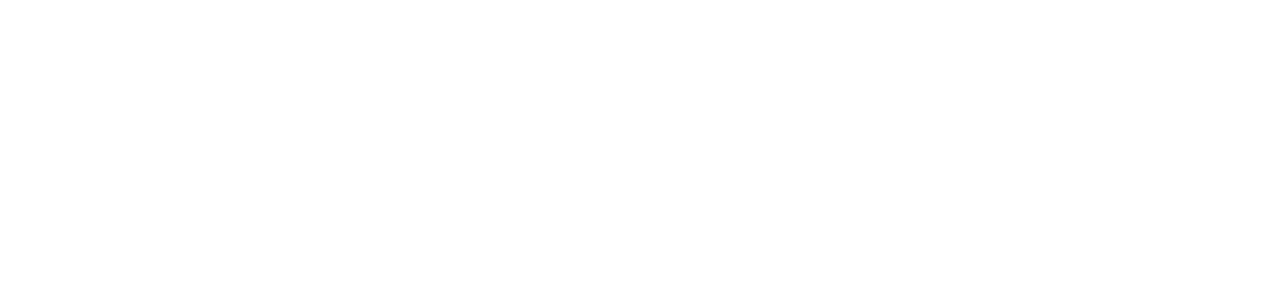
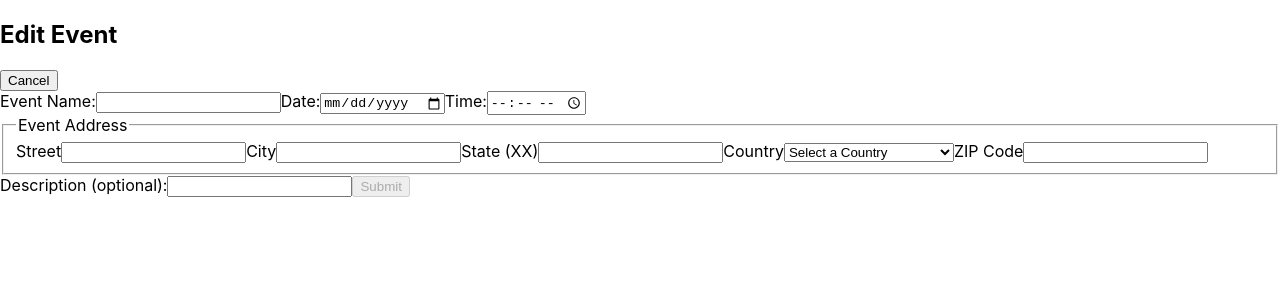
Before and after one commit to potluck-lambda/frontend, a React (Create React App) app: page /protected/editevent/1 in a window 1280 px wide. Shown: the top 300 px of the page. Built offline with nearby package versions, Linux system fonts and the light colour scheme.

Commit message:
EditEvent created, Edit Potluck button correctly routes, still very WIP

```diff
--- a/src/App.js
+++ b/src/App.js
@@ -6,7 +6,7 @@
 // import SignUpPlaceholder from ''
 import EventDashboard from './Components/EventDashboard';
 import { CreateEvent } from './Components/CreateEvent'
-// import EditEventPlaceholder from ''
+import { EditEvent } from './Components/EditEvent'
 // import EventDetailsPlaceholder from ''
 
 
@@ -20,8 +20,8 @@
           <Route exact path='/login' component={Login}/>
           <Route exact path='/protected/eventlist' component={EventDashboard}/>
           <Route path='/protected/createevent' component={CreateEvent}/>
-          {/* <Route exact path='/protected/editevent' component={EditEventPlaceholder} />
-          <Route exact path='/protected/eventdetails' component={EventDetailsPlaceholder}/> */}
+          <Route exact path='/protected/editevent/:id' component={EditEvent} />
+          {/* <Route exact path='/protected/eventdetails' component={EventDetailsPlaceholder}/> */}
         </Switch>
       </div>
   );
--- /dev/null
+++ b/src/Components/EditEvent.js
@@ -0,0 +1,236 @@
+import axios from 'axios';
+import React, { useState, useEffect } from 'react'
+import { useHistory, useParams } from 'react-router-dom'
+import { Link } from 'react-router-dom'
+import * as yup from 'yup'
+// import { reach } from 'yup'
+
+// So that dates in the past are not valid
+const today = new Date();
+today.setHours(0, 0, 0, 0)
+
+const initialErrors = {
+    potluck_name: '',
+    potluck_date: '',
+    potluck_time: '',
+
+    potluck_street: '',
+    potluck_city: '',
+    potluck_state: '',
+    potluck_country: '',
+    potluck_zip: '',
+}
+
+const initialDisabled = true
+
+// temp
+const initialArray = []
+
+function EditEvent(props) {
+    const { id } = useParams();
+    const history = useHistory();
+
+    // temp
+    // const [events, setEvents] = useState(initialArray)
+
+    const [formValues, setFormValues] = useState({
+        potluck_name: '',
+        potluck_date: '',
+        potluck_time: '',
+
+        potluck_street: '',
+        potluck_city: '',
+        potluck_state: '',
+        potluck_country: '',
+        potluck_zip: '',
+
+        potluck_description: '',
+
+        user_id: 1 // test : will have to be made dynamic once we get the ability to create users
+    })
+    const [formErrors, setFormErrors] = useState(initialErrors)
+    const [disabled, setDisabled] = useState(initialDisabled)
+
+    const onSubmit = evt => {
+        evt.preventDefault()
+
+        const newPotluck = {
+            ...formValues
+        }
+        console.log(newPotluck)
+
+        axios.put(`https://potluckplanner-2.herokuapp.com/api/potlucks/${id}`, newPotluck)
+            .then(res => {
+                console.log('res', res)
+                // setEvents(...events, res.data)
+                setTimeout(() => {
+                    history.push('/protected/eventlist')
+                }, 500)
+
+            })
+            .catch(err => {console.log(err)})
+            .finally(() => setFormErrors(initialErrors))
+    }
+
+    const onChange = evt => {
+        const { name, value } = evt.target
+        setFormValues({ ...formValues, [name]: value })
+    }
+
+    useEffect(() => {
+        formSchema.isValid(formValues).then(valid => setDisabled(!valid))
+    }, [formValues])
+
+    // FORM
+    return(
+        <div>
+            <header>
+                <h2>Edit Event</h2>
+                <nav>
+                    <Link to='/protected/eventlist'>
+                        <button>Cancel</button>
+                    </Link>
+
+                </nav>
+            </header>
+            <div className='createEventForm'>
+                <form id='new-event-form' onSubmit={onSubmit}>
+
+                    <div className='valid-errors'>
+                        <div>{formErrors.potluck_name}</div>
+                        <div>{formErrors.potluck_date}</div>
+                        <div>{formErrors.potluck_time}</div>
+
+                        <div>{formErrors.potluck_street}</div>
+                    </div>
+
+                    <label>Event Name:
+                        <input
+                            name='potluck_name'
+                            type='text'
+                            value={formValues.potluck_name}
+                            onChange={onChange}
+                        />
+                    </label>
+
+                    <label>Date:
+                        <input
+                            name='potluck_date'
+                            type='date'
+                            value={formValues.potluck_date}
+                            onChange={onChange}
+                        />
+                    </label>
+
+                    <label>Time:
+                        <input
+                            name='potluck_time'
+                            type='time'
+                            value={formValues.potluck_time}
+                            onChange={onChange}
+                        />
+                    </label>
+
+                    <fieldset>
+                        <legend>Event Address</legend>
+                            <label forhtml='potluck_street'>Street</label>
+                            <input
+                                id='potluck_street'
+                                name='potluck_street'
+                                type='text'
+                                value={formValues.potluck_street}
+                                onChange={onChange}
+                            />
+                            <label forhtml='potluck_city'>City</label>
+                            <input
+                                id='potluck_city'
+                                name='potluck_city'
+                                type='text'
+                                value={formValues.potluck_city}
+                                onChange={onChange}
+                            />
+                            <label forhtml='potluck_state'>State (XX)</label>
+                            <input
+                                id='potluck_state'
+                                name='potluck_state'
+                                type='text'
+                                value={formValues.potluck_state}
+                                onChange={onChange}
+                            />
+                            <label forhtml='potluck_country'>Country</label>
+                            <select
+                                id='potluck_country'
+                                name='potluck_country'
+                                value={formValues.potluck_country}
+                                onChange={onChange}
+                            >
+                                <option value=''>Select a Country</option>
+                                <option value='USA'>United States of America</option>
+                            </select>
+                            <label forhtml='potluck_zip'>ZIP Code</label>
+                            <input
+                                id='potluck_zip'
+                                name='potluck_zip'
+                                type='number'
+                                value={formValues.potluck_zip}
+                                onChange={onChange}
+                            />
+                    </fieldset>
+
+                    <label>Description (optional):
+                        <input
+                            name='potluck_description'
+                            type='text'
+                            value={formValues.potluck_description}
+                            onChange={onChange}
+                        />
+                    </label>
+
+                    <button id='submitBtn' disabled={disabled}>Submit</button>
+                </form>
+            </div>
+        </div>
+    )
+}
+
+// FORM VALIDATION
+const formSchema = yup.object().shape({
+
+    potluck_name: yup
+        .string()
+        .trim()
+        .required('please name your event'),
+
+    // currently allows the setting of times (not days) in the past
+    potluck_date: yup
+        .date()
+        .required('please select a date')
+        .min(today, 'date cannot be in the past'),
+
+    potluck_time: yup
+        .string()
+        .required('please select a time'),
+
+
+    potluck_street: yup
+        .string()
+        .required('please provide a street'),
+    potluck_city: yup
+        .string()
+        .required('please provide a city'),
+    potluck_state: yup
+        .string()
+        .required('please provide a state')
+        .min(2, 'two character states')
+        .max(2, 'two characters only (ex. TX)'),
+    potluck_country: yup
+        .string()
+        .required('please select a country'),
+    potluck_zip: yup
+        .string()
+        .required('please provide a zip code')
+        .min(5)
+        .max(5)
+})
+
+export { EditEvent, formSchema }
--- a/src/Components/EventCard.js
+++ b/src/Components/EventCard.js
@@ -1,19 +1,24 @@
 // How individual events will display on the DOM on the event dashboard page
 import axios from 'axios'
 import React, { useEffect } from 'react'
-
+import { Link, useHistory } from 'react-router-dom'
 
 
 function EventCard(props) {
     // useEffect(() => {
     //     console.log('refresh')
     // })
-
+    const history = useHistory()
     const { details } = props
 
     useEffect(() => {
         console.log('refresh')
     }, [])
+
+    function EditPotluck(e) {
+        e.preventDefault()
+        history.push(`/protected/editevent/${details.potluck_id}`)
+    }
 
     function DeletePotluck(e) {
         e.preventDefault()
@@ -47,7 +52,7 @@
 
             <div className='buttons'>
                 <button>Sign Up!</button>
-                <button>Edit Potluck</button>
+                <button onClick={EditPotluck}>Edit Potluck</button>
                 <button onClick={DeletePotluck}>Delete Potluck</button>
             </div>
         </div>
```
